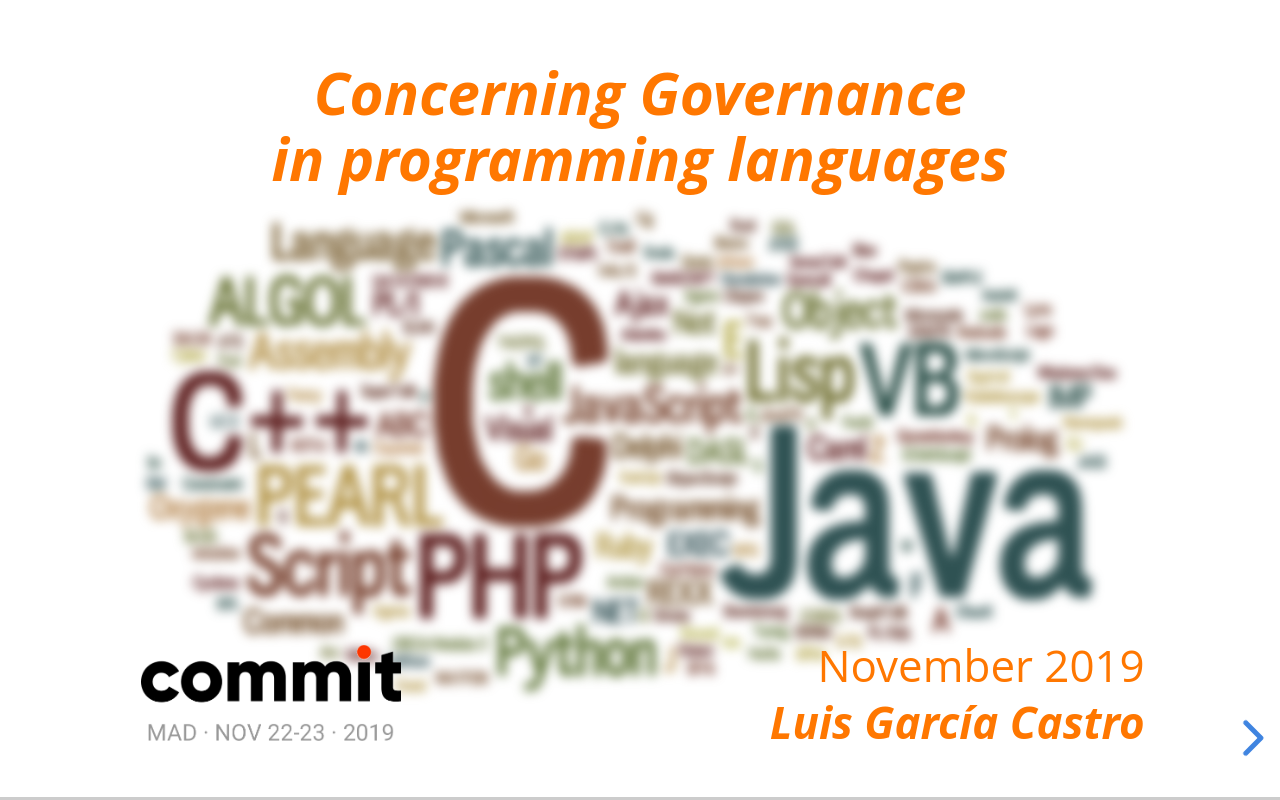
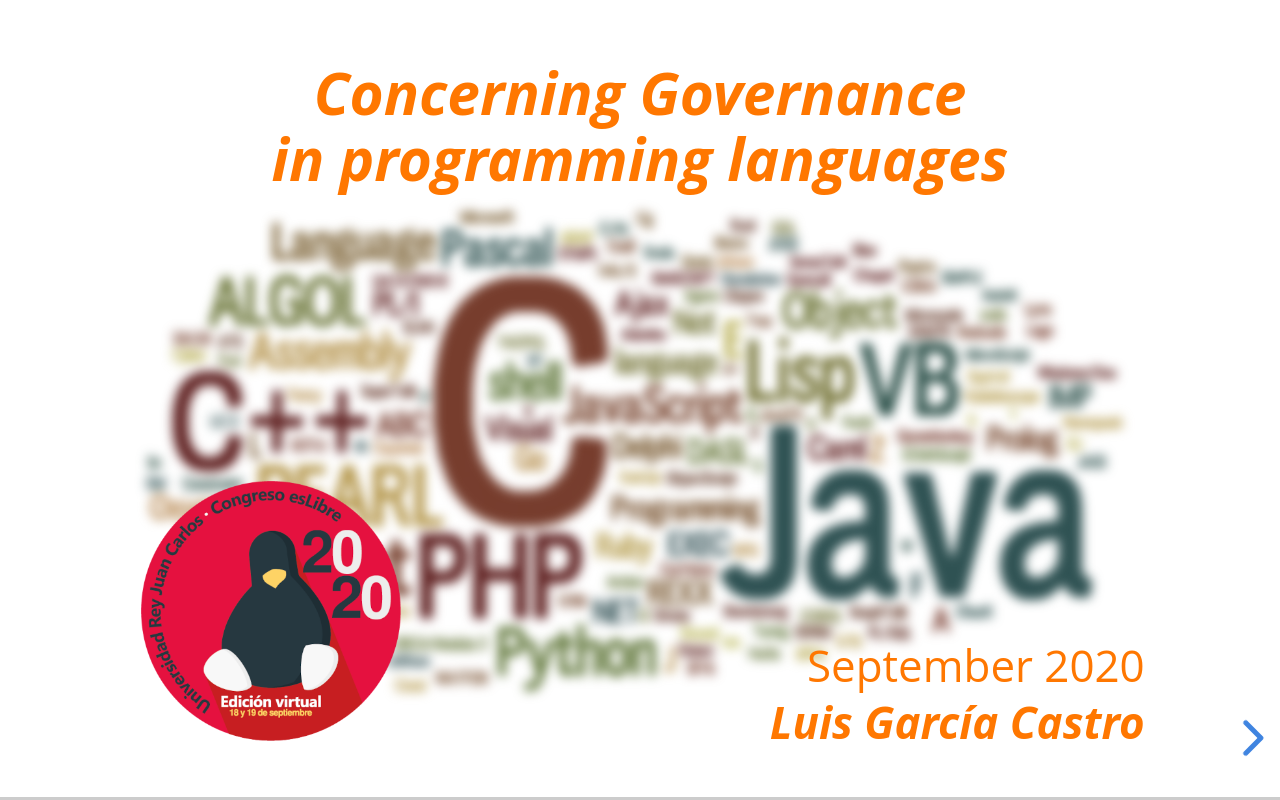
Before and after one commit to markjpT/concerning-governance-programming-languages-2020, a website: page index.html in a window 1280 px wide. Drawn offline with Linux system fonts and the light colour scheme.

Commit message:
README updated, dates and congress logos updated

```diff
--- a/index.html
+++ b/index.html
@@ -34,10 +34,10 @@
 				<div class="slide-content">
 					<img src="img/programming-languages-cover.png" alt="Programming languages" class="img_full maxed_height blur" />
 					<div class="author">
-						<p>November 2019<br /><em>Luis García Castro</em></p>
+						<p>September 2020<br /><em>Luis García Castro</em></p>
 					</div>
 					<div class="event_logo">
-						<img src="img/logos/CommitConf.png" alt="Commit Conf logo" />
+						<img src="img/logos/esLibre.png" alt="Congreso esLibre logo" />
 					</div>
 				</div>
 			</section>
```
Also changed, not shown: README.md, img/logos/Codemotion.png (deleted), img/logos/CommitConf.png (deleted), img/logos/esLibre.png (added).
